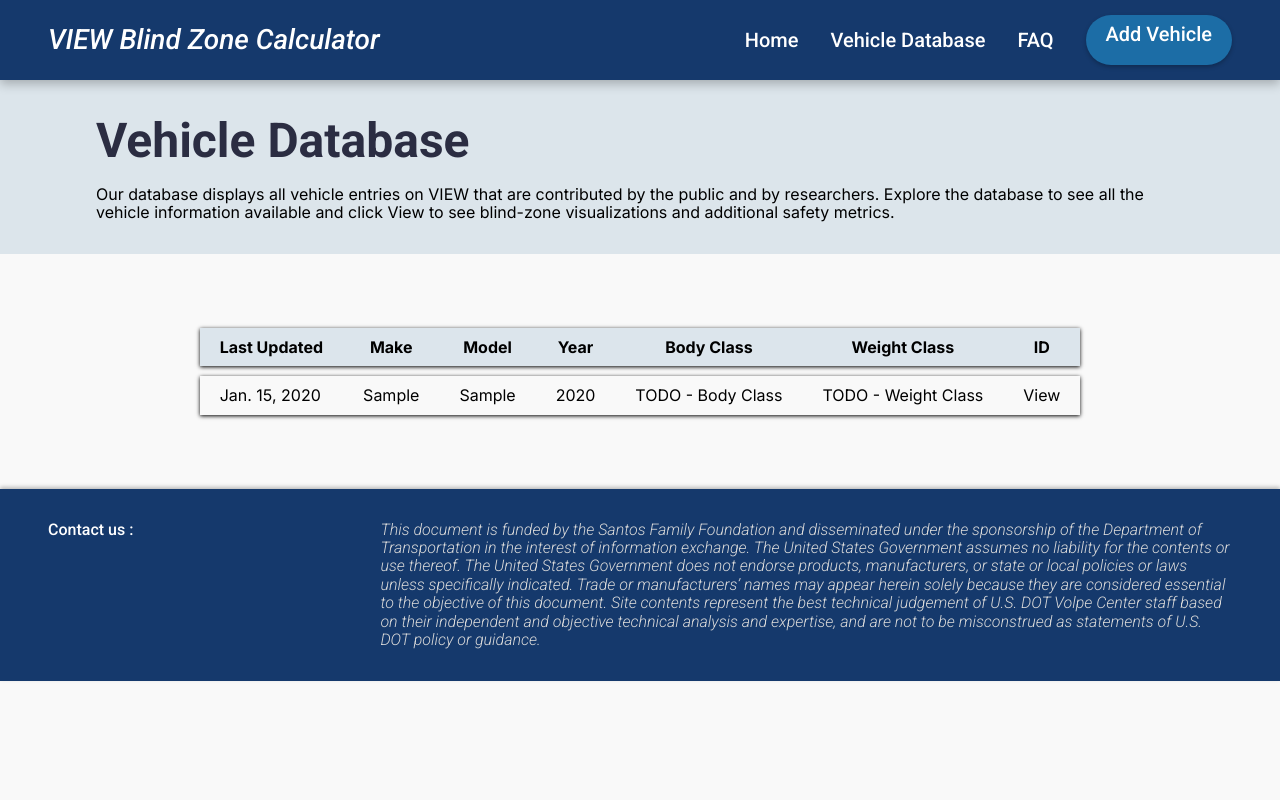
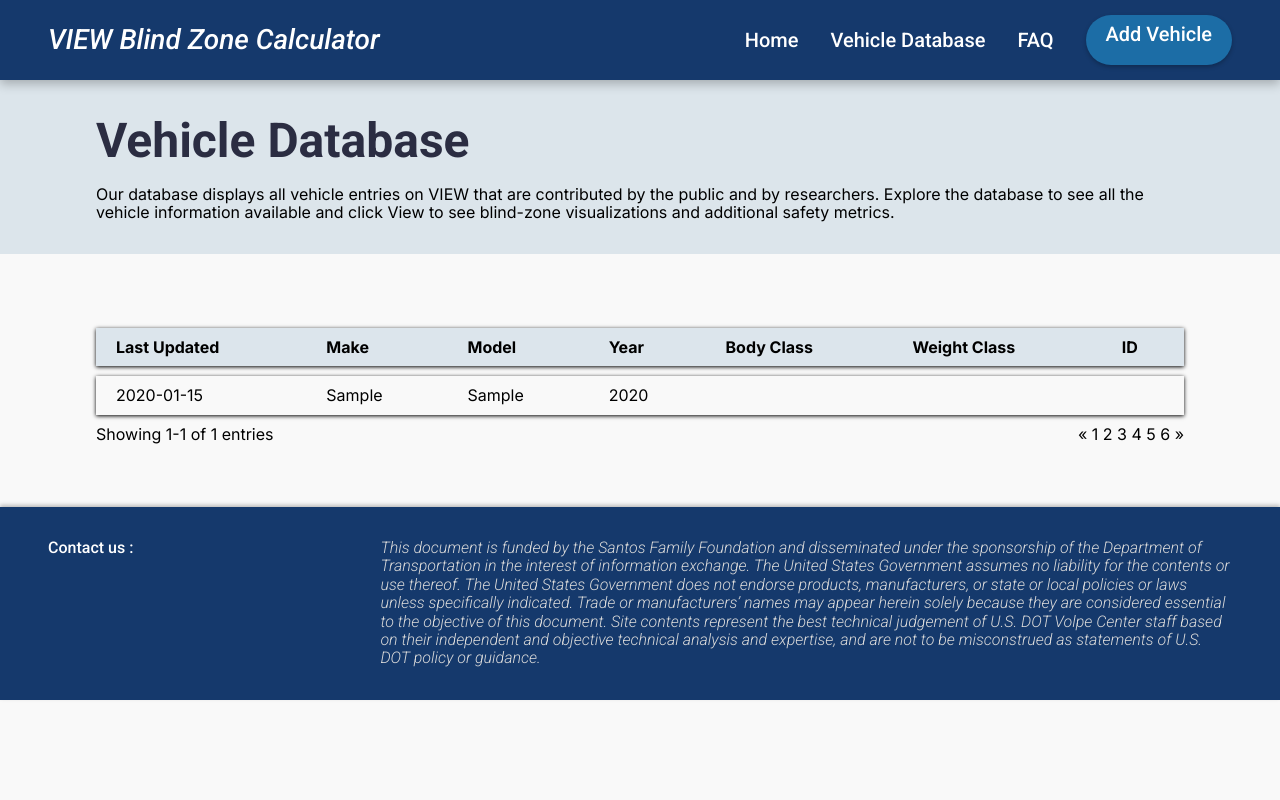
Before and after one commit to projectview2018/VIEW2.0-site, a Django app: page /vehicle_database_table/ in a window 1280 px wide. Run offline with Django 4.2, Linux system fonts and the light colour scheme; tables that the repository leaves empty hold one stand-in row (values such as "Sample post").

Commit message:
begin adding pagination to db table

```diff
--- /dev/null
+++ b/lidar/static/lidar/vehicle-database-table.js
@@ -0,0 +1,85 @@
+const data = JSON.parse(document.getElementById('vehicle_list').textContent);
+
+class Model {
+    constructor() {
+        this.vehicle_list = data;
+
+        this.cars_per_page = 10;
+
+        this.page = null;
+        this.start_vehicle_num = null;
+        this.end_vehicle_num = null;
+        this.total_vehicle_num = this.vehicle_list.length;
+        this.current_vehicles = [];
+        this.changedPageSubscribers = [];
+    }
+
+    getVehicles() {
+        return this.current_vehicles;
+    }
+
+    subChangedPage(f) {
+        this.changedPageSubscribers.push(f);
+    }
+
+    changePage(p) {
+        this.page = p;
+
+        this.current_vehicles = []
+        let start_index = 10 * (p - 1);
+        let end_index = this.vehicle_list.length >= 10 * p ? 10 * p : this.vehicle_list.length;
+        for (let i = start_index; i < end_index; i++) {
+            this.current_vehicles.push(this.vehicle_list[i]);
+        }
+        this.start_vehicle_num = start_index + 1;
+        this.end_vehicle_num = end_index;
+
+        this.changedPageSubscribers.forEach((f) => f(p))
+    }
+}
+
+class LabelView {
+    constructor(m) {
+        this.model = m;
+        this.label = document.getElementById('entry_indicator');
+        m.subChangedPage(() => this.handleChangedPage());
+    }
+
+    handleChangedPage() {
+        this.label.innerText = `Showing ${this.model.start_vehicle_num}-${this.model.end_vehicle_num} of ${this.model.total_vehicle_num} entries`;
+    }
+}
+
+class TableView {
+    constructor(m) {
+        this.model = m;
+        this.table = document.getElementById('vehicle_table');
+        m.subChangedPage(() => this.handleChangedPage());
+    }
+
+    handleChangedPage() {
+        let children = this.table.children;
+        for (let i = 1; i < children.length; i++) {
+            this.table.removeChild(children[i]);
+        }
+        for (let vehicle of this.model.getVehicles()) {
+            let row = document.createElement('tr');
+            this.table.appendChild(row);
+            const keys = ['vehicle_updated', 'vehicle_make', 'vehicle_model', 'vehicle_year'];
+            for (let key of keys) {
+                let col = document.createElement('td');
+                col.innerText = vehicle.fields[key];
+                row.appendChild(col);
+            }
+        }
+    }
+}
+
+function init() {
+    const model = new Model();
+    const tableV = new TableView(model);
+    const labelV = new LabelView(model);
+    model.changePage(1);
+}
+
+window.addEventListener('load', init);
--- a/lidar/templates/lidar/vehicle-database-table.html
+++ b/lidar/templates/lidar/vehicle-database-table.html
@@ -26,21 +26,31 @@
         background-color: var(--dl-color-gray-white);
 
       }
-      .vehicle_table {
+      #table_wrapper {
+        width: 85%;
+        margin: 64px;
+      }
+      #vehicle_table {
         border-collapse: separate;
         border-spacing: 0px 10px;
-        margin: 64px;
+        width: 100%;
       }
-      .vehicle_table td,
-      .vehicle_table th {
+      #vehicle_table td,
+      #vehicle_table th {
         padding: 10px 20px;
+        text-align: left;
       }
-      .vehicle_table tr {
+      #vehicle_table tr {
         /* border-radius: 4px; */
         box-shadow: 0px 1px 4px black;
       }
-      .header_row {
+      #header_row {
         background-color: #dce5ec;
+      }
+      #table_footer {
+        display: flex;
+        justify-content: space-between;
+        width: 100%;
       }
     </style>
     <link
@@ -105,6 +115,9 @@
       }
       /*** End data upload styling ***/
     </style>
+    {% load static %}
+    {{ vehicle_list|json_script:"vehicle_list" }}
+    <script src="{% static 'lidar/vehicle-database-table.js' %}" defer></script>
   </head>
   <body>
     {% load static %}
@@ -232,9 +245,9 @@
               </span>
             </span>
           </div>
-
-          <table class="vehicle_table">
-            <tr class="header_row">
+          <div id="table_wrapper">
+            <table id="vehicle_table">
+              <tr id="header_row">
                 <th>Last Updated</th>
                 <th>Make</th>
                 <th>Model</th>
@@ -243,21 +256,21 @@
                 <th>Weight Class</th>
                 <th>ID</th>
               </tr>
-            {% for vehicle in vehicle_list %}
-              <tr>
-                <td>{{ vehicle.vehicle_updated }}</td>
-                <td>{{ vehicle.vehicle_make }}</td>
-                <td>{{ vehicle.vehicle_model }}</td>
-                <td>{{ vehicle.vehicle_year }}</td>
-                <td>TODO - Body Class</td>
-                <td>TODO - Weight Class</td>
-                <td>
-                  <a href="">View</a>
-                </td>
-              </tr>
-            {% endfor %}
             </table>
-
+            <div id="table_footer">
+              <div id="entry_indicator"></div>
+              <div id="pagination">
+                <a href="#">&laquo;</a>
+                <a href="#">1</a>
+                <a href="#">2</a>
+                <a href="#">3</a>
+                <a href="#">4</a>
+                <a href="#">5</a>
+                <a href="#">6</a>
+                <a href="#">&raquo;</a>
+              </div>
+            </div>
+          </div>
         </div>
         <footer class="footer-footer">
           <span class="footer-text">
--- a/lidar/views.py
+++ b/lidar/views.py
@@ -3,7 +3,9 @@
 import threading
 from .forms import ScanForm
 from .perform_scan import complete_scan
-from .models import Vehicle, Scan, CompletedScan
+from .models import Vehicle
+from django.core import serializers
+import json
 
 
 def index(request):
@@ -42,5 +44,7 @@
     for vehicle in vehicle_list:
         vehicle.vehicle_updated = vehicle.vehicle_updated.date()
 
+    vehicle_list = json.loads(serializers.serialize("json", vehicle_list))
+
     return render(request, 'lidar/vehicle-database-table.html',
                   {'vehicle_list': vehicle_list})
--- a/requirements.txt
+++ b/requirements.txt
@@ -8,6 +8,7 @@
 django
 psycopg2
 dj-database-url
+jsonlib
 
 # django>=5.0,<5.1
 # gunicorn>=21.2,<22.0
```
Lines whose indentation alone changed are shown as unchanged.
